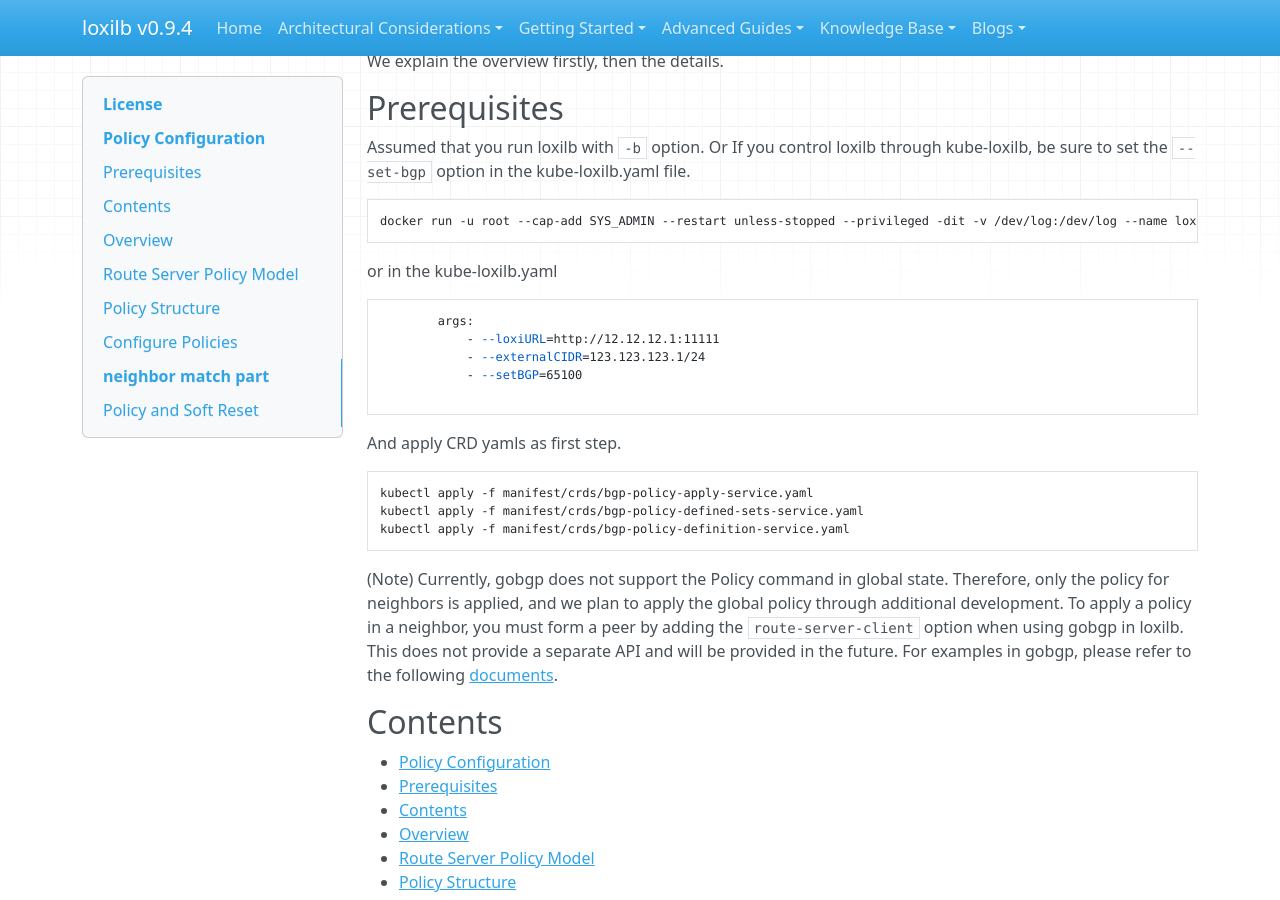
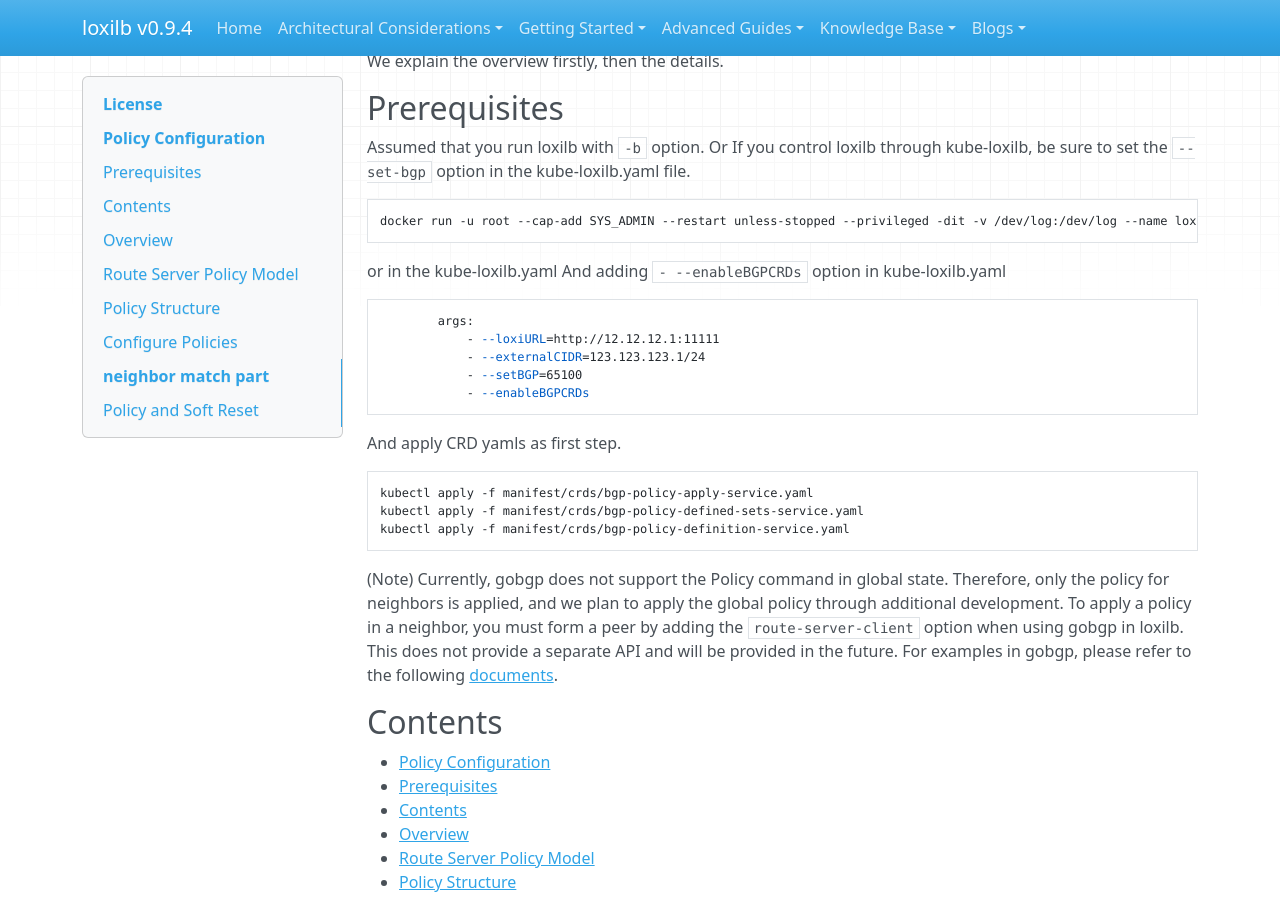
Before and after one commit to loxilb-io/loxilbdocs, an MkDocs documentation site: the page built from docs/k8s_bgp_policy_crd.md, in a window 1280 px wide and 900 px high, scrolled down 500 px. Built offline with MkDocs 1.6.1, drawn with Linux system fonts in a browser that asks for light colours; nearby versions of some CDN libraries.

Commit message:
Update k8s_bgp_policy_crd.md

````diff
--- a/docs/k8s_bgp_policy_crd.md
+++ b/docs/k8s_bgp_policy_crd.md
@@ -32,13 +32,13 @@
 docker run -u root --cap-add SYS_ADMIN --restart unless-stopped --privileged -dit -v /dev/log:/dev/log --name loxilb ghcr.io/loxilb-io/loxilb:latest -b
 ```
 or in the kube-loxilb.yaml
-
+And adding  `- --enableBGPCRDs` option in kube-loxilb.yaml
 ```
         args:
             - --loxiURL=http://12.12.12.1:11111
             - --externalCIDR=123.123.123.1/24
             - --setBGP=65100
-
+            - --enableBGPCRDs
 ```
 
 And apply CRD yamls as first step.
````
